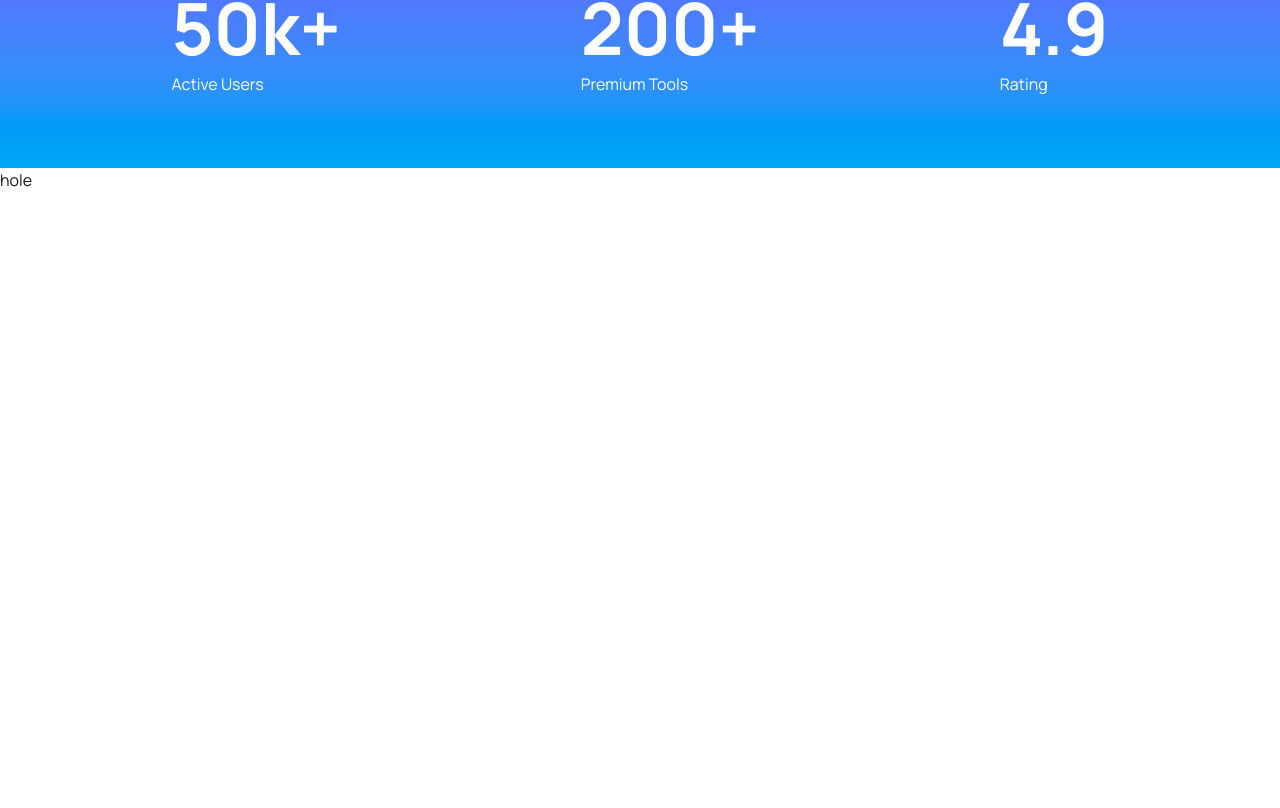
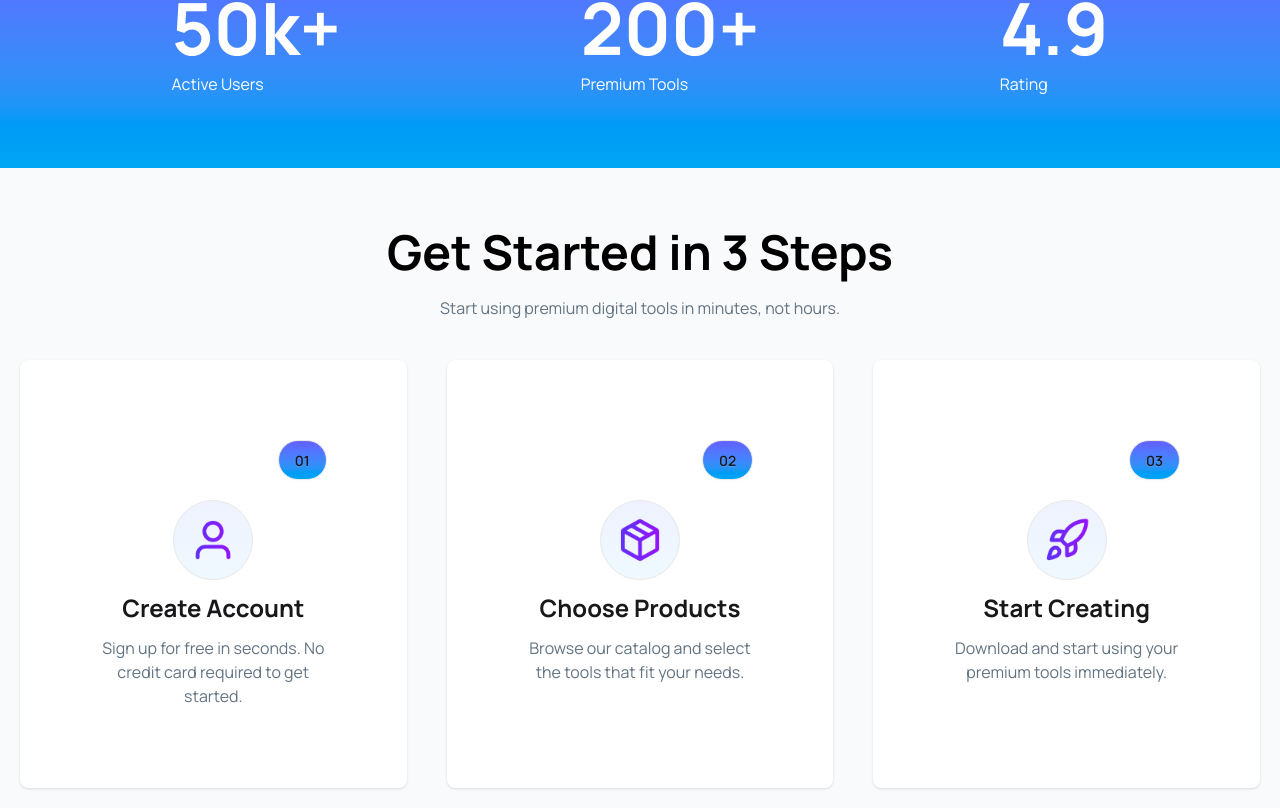
Before and after one commit to Emranfaishal/Digitools-platform, a React (Vite) app: page / in a window 1280 px wide. Shown: the part 835-1643 px from the top of the page. Before the commit the page ends 1027 px from the top, so only its background shows below. Built offline with nearby package versions, Linux system fonts and the light colour scheme.

Commit message:
four banner add

```diff
--- a/src/components/banner-four/BannerFour.jsx
+++ b/src/components/banner-four/BannerFour.jsx
@@ -1,9 +1,62 @@
 import React from 'react';
+import imgOne from '../../assets/user.png'
+import imgTwo from '../../assets/package.png'
+import imgTree from '../../assets/rocket.png'
 
 const BannerFour = () => {
     return (
-        <div>
-            hole
+        <div className='bg-[#F9FAFC] p-5'>
+            <div className='container mx-auto '>
+                <div className='mt-10'>
+                    <div className='text-center'>
+                        <h1 className='text-5xl font-bold text-black'>Get Started in 3 Steps</h1>
+                        <p className='text-[#627382] mt-5'>Start using premium digital tools in minutes, not hours.</p>
+                    </div>
+
+                    <div className='grid grid-cols-1 lg:grid-cols-3 gap-10 mt-10'>
+
+                        <div className='card w-full bg-base-100 shadow-sm  p-20'>
+                            <div className='text-end'>
+                                <button className='btn bg-linear-to-t from-sky-500 to-indigo-500  rounded-full mb-5'>01</button>
+                            </div>
+                            <div className='text-center'>
+                                <div className='space-y-3'>
+                                    <button className='btn bg-linear-to-t from-sky-50 to-indigo-50  rounded-full h-20 w-20'><img src={imgOne} alt="" /></button>
+                                    <h3 className='text-2xl font-bold '>Create Account</h3>
+                                    <p className='text-[#627382]'>Sign up for free in seconds. No credit card required to get started.</p>
+                                </div>
+                            </div>
+                        </div>
+                        <div className='card w-full bg-base-100 shadow-sm  p-20'>
+                            <div className='text-end'>
+                                <button className='btn bg-linear-to-t from-sky-500 to-indigo-500  rounded-full mb-5'>02</button>
+                            </div>
+                            <div className='text-center'>
+                                <div className='space-y-3'>
+                                    <button className='btn bg-linear-to-t from-sky-50 to-indigo-50  rounded-full h-20 w-20'><img src={imgTwo} alt="" /></button>
+                                    <h3 className='text-2xl font-bold '>Choose Products</h3>
+                                    <p className='text-[#627382]'>Browse our catalog and select the tools that fit your needs.</p>
+                                </div>
+                            </div>
+                        </div>
+                        <div className='card w-full bg-base-100 shadow-sm  p-20'>
+                            <div className='text-end'>
+                                <button className='btn bg-linear-to-t from-sky-500 to-indigo-500  rounded-full mb-5'>03</button>
+                            </div>
+                            <div className='text-center'>
+                                <div className='space-y-3'>
+                                    <button className='btn bg-linear-to-t from-sky-50 to-indigo-50  rounded-full h-20 w-20'><img src={imgTree} alt="" /></button>
+                                    <h3 className='text-2xl font-bold '>Start Creating</h3>
+                                    <p className='text-[#627382]'>Download and start using your premium  tools immediately.</p>
+                                </div>
+                            </div>
+                        </div>
+
+
+
+                    </div>
+                </div>
+            </div>
         </div>
     );
 };
```
